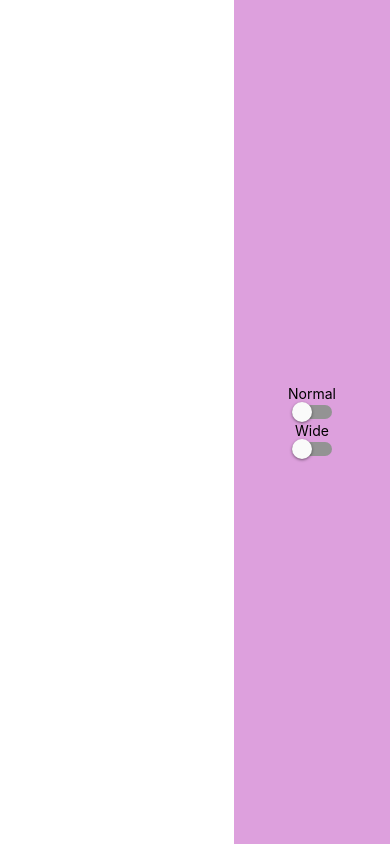
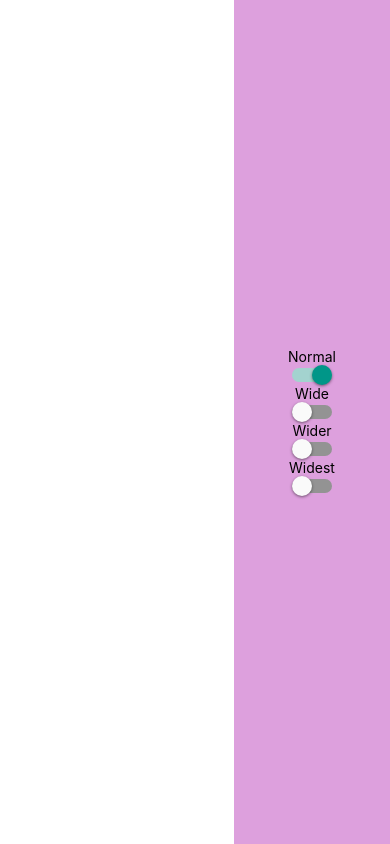
Before and after one commit to sshenis/Exam1bTeam8, a React Native app: screen / in a window 390 px wide. Built offline with nearby package versions, Linux system fonts and the light colour scheme.

Commit message:
final push

```diff
--- a/comps/Right.js
+++ b/comps/Right.js
@@ -6,36 +6,39 @@ import styles from '../styles/RightStyles';
 
 function Right(){
 
+   var normalState = "40%";
    const [setWidth, widthMode] = useState(false);
-   var normalState = "40%";
   // UI - ONLY USE MAIN TO CHANGE INTERFACE
   // REMINDER YOU ARE CODING IN YOUR OWN BRANCH NOT MASTER
    if (setWidth === false) {
+      normalState = "40%"
+   } else {
       normalState = "50%"
-   } else {
-      normalState
    }
 
   return (
 
-    <View style={styles.right}>
+    <View style={[styles.right, {width: normalState}]}>
       <Text>Normal</Text>
       <Switch
-         // onValueChange = {(value=>widthMode(value))}
-         // value = {setWidth}
+         value = {true}
       />
 
       <Text>Wide</Text>
       <Switch
-         onValueChange = {widthMode}
+         onValueChange = {(value)=>widthMode(value)}
          value = {setWidth}
       />
 
-      {/* <Text>Wider</Text>
-      <Switch />
+      <Text>Wider</Text>
+      <Switch
+
+      />
 
       <Text>Widest</Text>
-      <Switch /> */}
+      <Switch
+
+      />
 
     </View>
 
```
